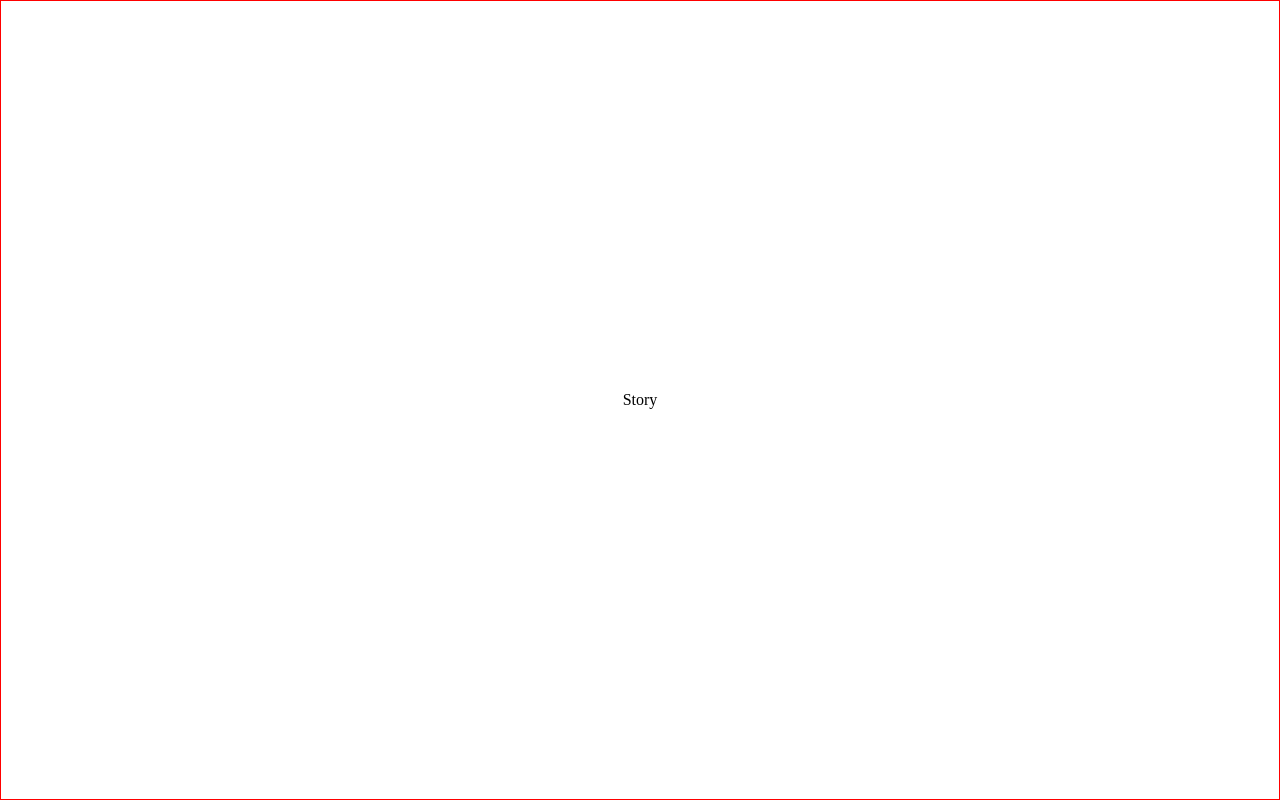
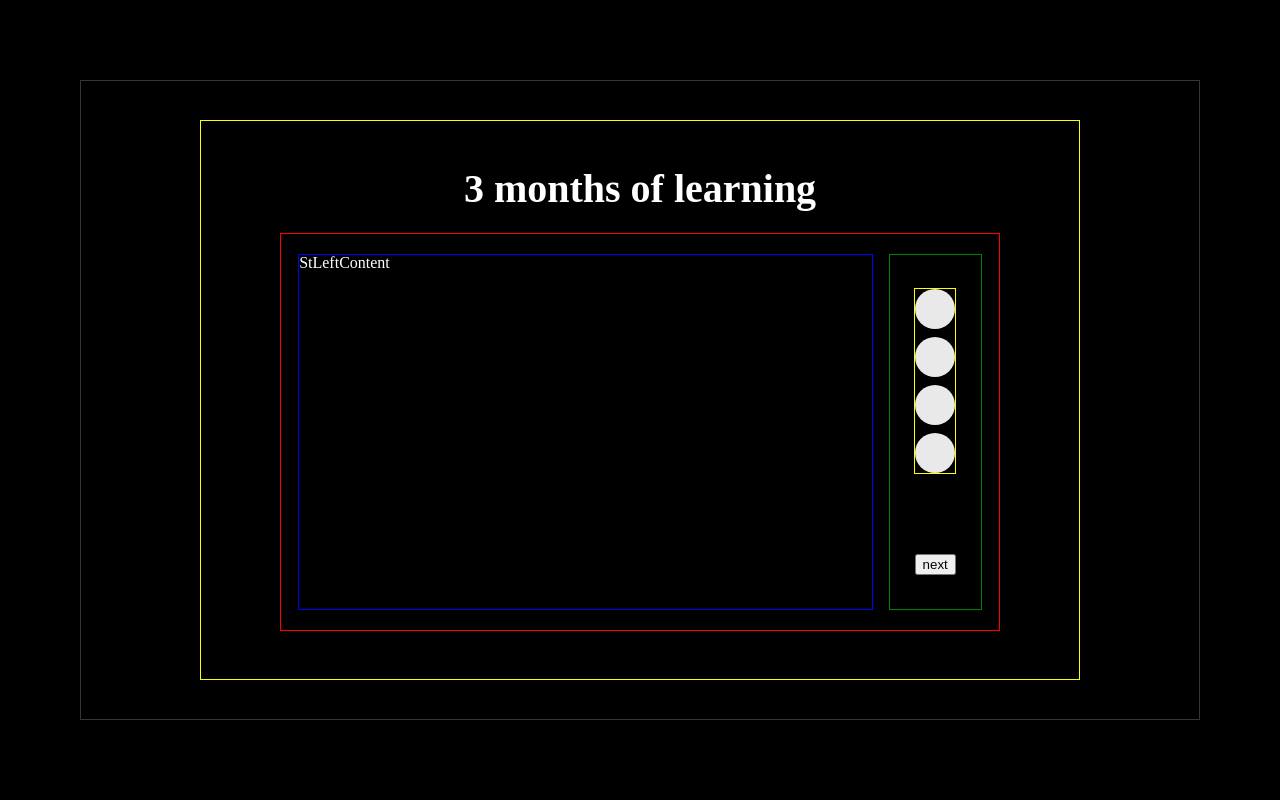
Before and after one commit to dancinncoder/entry-portfolio, a React (Create React App) app: page /story in a window 1280 px wide. Built offline with nearby package versions, Linux system fonts and the light colour scheme.

Commit message:
[ADD] story page css and wireframe

```diff
--- a/src/pages/Story.jsx
+++ b/src/pages/Story.jsx
@@ -4,7 +4,23 @@ import { styled } from "styled-components";
 function Story() {
   return (
     <StOuterFrame>
-      <div>Story</div>
+      <StStoryContainer>
+        <StStoryMiddleContainer>
+          <StTitle>3 months of learning</StTitle>
+          <StContentContainer>
+            <StLeftContent>StLeftContent</StLeftContent>
+            <StTabBarContainer>
+              <StTabBar>
+                <StCategoryCircle></StCategoryCircle>
+                <StCategoryCircle></StCategoryCircle>
+                <StCategoryCircle></StCategoryCircle>
+                <StCategoryCircle></StCategoryCircle>
+              </StTabBar>
+              <StButton>next</StButton>
+            </StTabBarContainer>
+          </StContentContainer>
+        </StStoryMiddleContainer>
+      </StStoryContainer>
     </StOuterFrame>
   );
 }
@@ -12,7 +28,6 @@ function Story() {
 export default Story;
 
 const StOuterFrame = styled.div`
-  border: 1px solid red;
   width: 100vw;
   height: 100vh;
   display: flex;
@@ -20,4 +35,83 @@ const StOuterFrame = styled.div`
   align-items: center;
   justify-content: center;
   overflow: hidden;
+  background-color: black;
 `;
+
+const StStoryContainer = styled.div`
+  border: 1px solid #353535;
+  display: flex;
+  flex-direction: column;
+  justify-content: center;
+  align-items: center;
+  gap: 5rem;
+  width: 70rem;
+  height: 40rem;
+  color: white;
+`;
+
+const StTitle = styled.h1`
+  display: flex;
+  flex-direction: column;
+  justify-content: center;
+  align-items: center;
+  color: white;
+  font-size: 2.5rem;
+  font-weight: 900;
+  text-align: left;
+`;
+
+const StStoryMiddleContainer = styled.div`
+  width: 55rem;
+  height: 35rem;
+  padding: 3rem;
+  border: 1px solid yellow;
+  display: flex;
+  gap: 1.5rem;
+  flex-direction: column;
+  justify-content: flex-start;
+  align-items: center;
+`;
+
+const StContentContainer = styled.div`
+  display: flex;
+  flex-direction: row;
+  justify-content: center;
+  align-items: center;
+  height: 30rem;
+  width: 45rem;
+  border: 1px solid red;
+  gap: 1rem;
+`;
+const StLeftContent = styled.div`
+  border: 1px solid blue;
+  width: 80%;
+  height: 90%;
+`;
+const StTabBarContainer = styled.div`
+  border: 1px solid green;
+  display: flex;
+  flex-direction: column;
+  justify-content: center;
+  align-items: center;
+  gap: 5rem;
+  width: 13%;
+  height: 90%;
+`;
+const StTabBar = styled.div`
+  border: 1px solid yellow;
+  display: flex;
+  flex-direction: column;
+  justify-content: center;
+  align-items: center;
+  gap: 0.5rem;
+`;
+const StButton = styled.button``;
+const StCategoryCircle = styled.button`
+  width: 2.5rem;
+  height: 2.5rem;
+  border-radius: 50%;
+  border: none;
+  cursor: pointer;
+  background-color: #e9e9e9;
+`;
```
